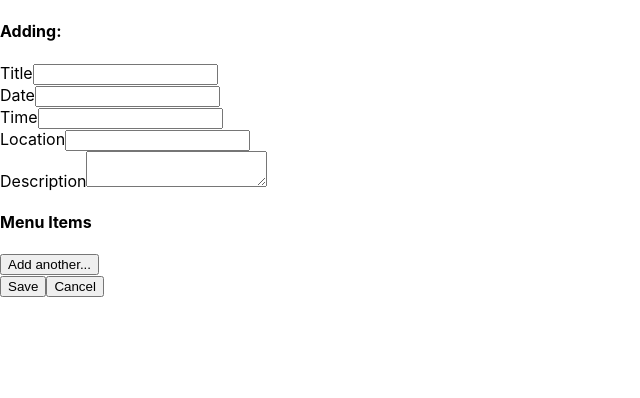
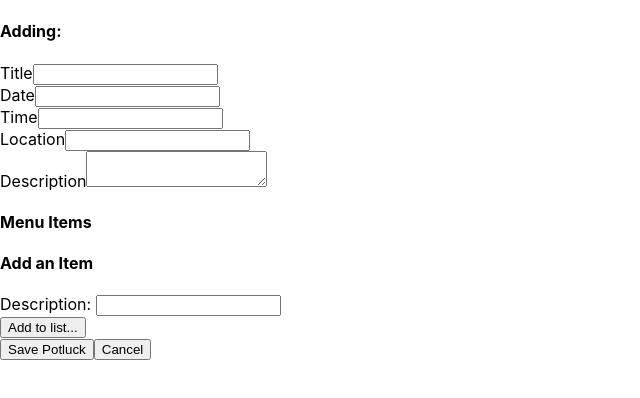
Before and after one commit to Potluck-Vault/frontend, a React (Create React App) app: page /addpotluck in a window 1280 px wide. Shown: the top 398 px of the page, without its empty margins (0-640 px from the left). Built offline with nearby package versions, Linux system fonts and the light colour scheme; the HTML template or start-up script is replaced by a standard one.

Commit message:
AddPotluck.js, AddItems.js working with add and delete items - NO STYLE

```diff
--- a/src/components/Potlucks/AddItems.js
+++ b/src/components/Potlucks/AddItems.js
@@ -1,38 +1,45 @@
-import React from 'react';
+import React, {useState} from 'react';
 import {v4 as uuidv4} from 'uuid';
+
 
 const AddItems = (props) => {
     const { items, setItems } = props;
-
-    const handleChange = (e) => {
-        setItems({
-            ...items,
-            [e.target.name]: e.target.value
-        })
-    };
+    const [newItem, setNewItem] = useState({id: uuidv4(), description: "", claimed: false, claimedBy: 0});
 
     const handleItemSubmit = (e) => {
         e.preventDefault();
-        setItems(items.push({id: uuidv4(),
-            description: "New Item",
-            claimed: false,
-            claimedBy: 0}))
+        setItems([...items, {id: newItem.id, description: newItem.description, claimed: false, claimedBy: 0}])
+        setNewItem({id: uuidv4(), description: "", claimed: false, claimedBy: 0});
     };
-    console.log("items: ", items);
+
+    const handleNewItemChange = (e) => {
+        setNewItem({
+            ...newItem,
+            [e.target.name]: e.target.value
+        })
+
+    };
+
+    const deleteItem = (e) => {
+        console.log("e.target.name before filter: ", e.target.name);
+        setItems(items.filter(item => item.id !== e.target.name));
+        // console.log("items after filter: ", items);
+    }
+
     return (
     <div>
         <h4>Menu Items</h4>
-        <form onSubmit={handleItemSubmit}>
-            {items.map(item=>{
+            {items.map(item => <p>{item.description} <button name={item.id} color="red" onClick={deleteItem}>X</button></p>)}
+
+        <h4>Add an Item</h4>
             <div>
-                    <label htmlFor="{id}">Description: </label>
-                    <input value={item.description} onChange={handleChange} name="{id}" type="text" />
+                <label htmlFor="description">Description: </label>
+                <input value={newItem.description} onChange={handleNewItemChange} name="description" type="text" />
             </div>
-            })}
+
             <div>
-                <button>Add another...</button>
+                <button onClick={handleItemSubmit}>Add to list...</button>
             </div>
-        </form>
     </div>
     )
 }
--- a/src/components/Potlucks/AddPotluck.js
+++ b/src/components/Potlucks/AddPotluck.js
@@ -8,13 +8,9 @@ import axios from 'axios';
 
 const AddPotluck = (props) => {
 	const { push } = useHistory();
-	const { setPotlucks } = props; //Coming in from Home page
+	const { setPotlucks, potlucks } = props; //Coming in from Home page
 
-    const [items, setItems] = useState([{
-        id: uuidv4(),
-		description:"Dish Number One",
-		claimed: false,
-		claimedBy: 0}]);
+    const [items, setItems] = useState([]);
 
 	const [potluck, setPotluck] = useState({
         id: uuidv4(),
@@ -39,11 +35,12 @@ const AddPotluck = (props) => {
 		// axios.post(`http://addPotluckAPI/`, potlucks)
 		// .then(res=> {
         //     setPotlucks(res.data);
-		//   push(`/`);
+		  push(`/`);
 		// })
 		// .catch(err=> {
 		//   console.log(err);
 		// })
+        setPotlucks([...potlucks, potluck ])
 
 	}
 
@@ -80,7 +77,7 @@ const AddPotluck = (props) => {
 					<AddItems items={items} setItems={setItems}/>
 				</div>
 				<div className="modal-footer">
-					<input type="submit" className="btn btn-info" value="Save"/>
+					<input type="submit" className="btn btn-info" value="Save Potluck"/>
 					<Link to={`/`}><input type="button" className="btn btn-default" value="Cancel"/></Link>
 				</div>
 			</form>
```
